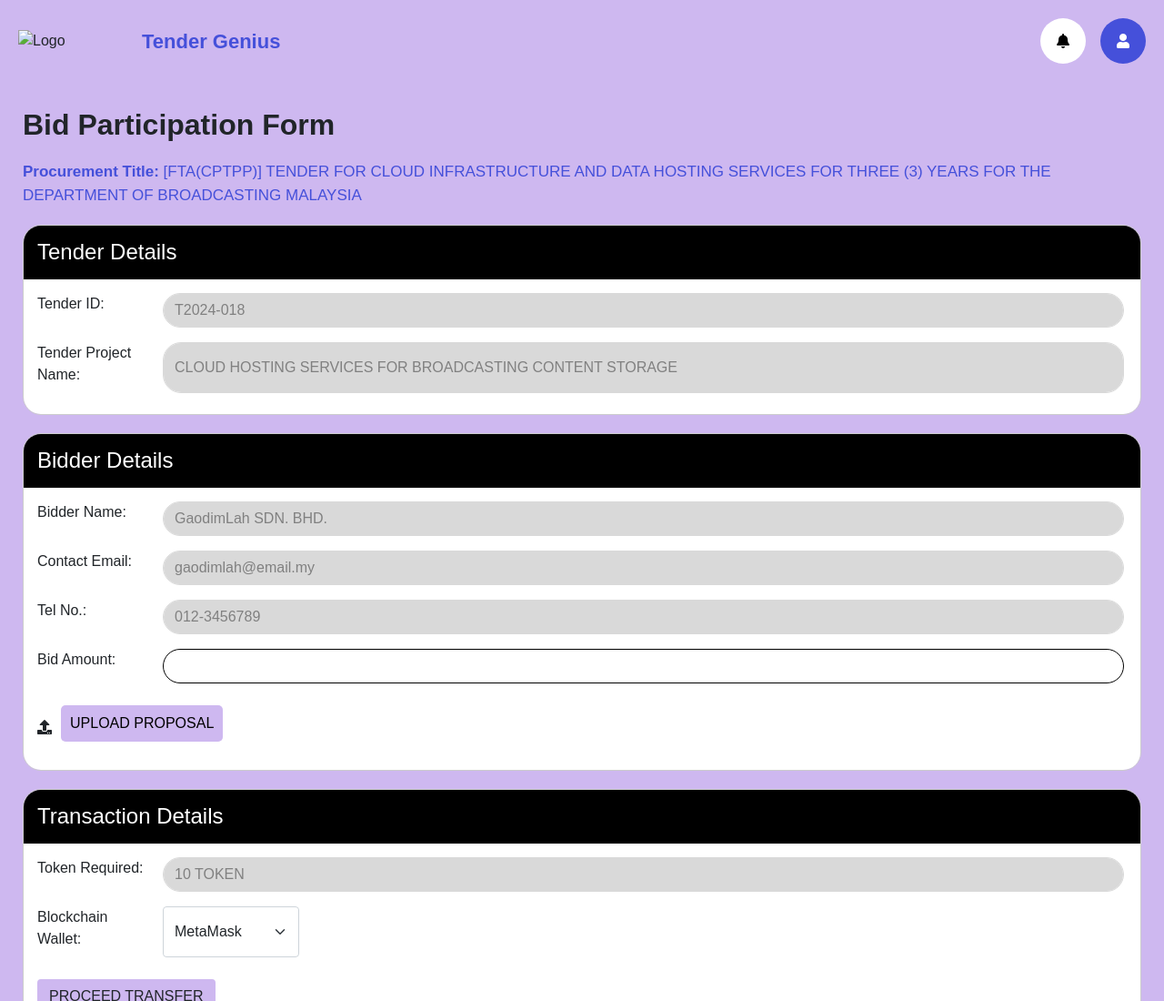
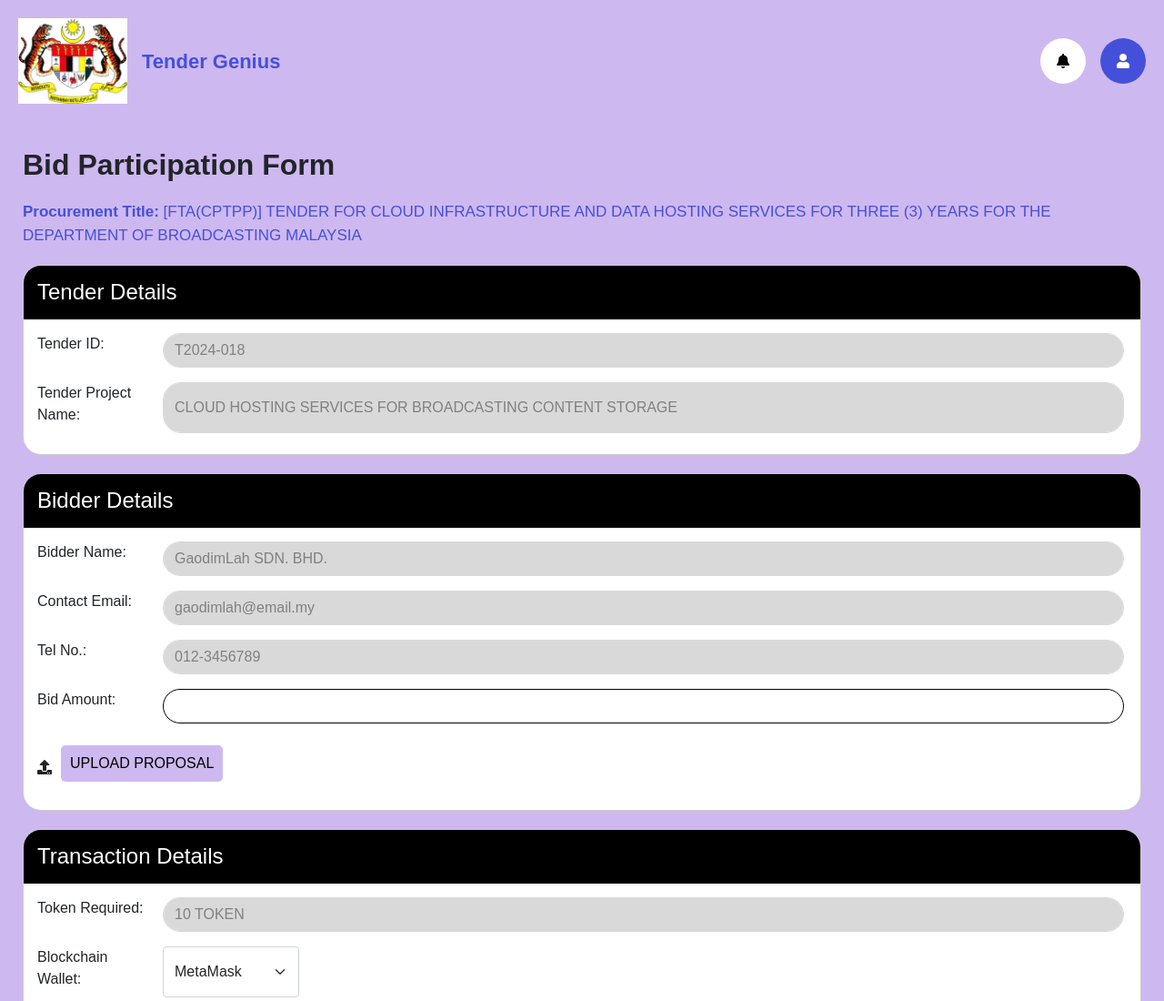
Before and after one commit to yxborahae/GaodimLah-Web-Project, a website: page frontend+backend/bid_participation_form.html in a window 1280 px wide. Shown: the top 1100 px of the page at 91% size. Drawn offline with nearby package versions, Linux system fonts and the light colour scheme.

Commit message:
correctPath

```diff
--- a/frontend+backend/bid_participation_form.html
+++ b/frontend+backend/bid_participation_form.html
@@ -15,7 +15,7 @@
     <div class="header">
         <div class="mb-5 d-flex align-items-center justify-content-between">
             <div class="d-flex align-items-center">
-                <img src="images/ms_logo.png" alt="Logo" style="width: 120px;">
+                <img src="../images/ms_logo.png" alt="Logo" style="width: 120px;">
                 <span class="ms-3 header-title">Tender Genius</span>
             </div>
             <div class="d-flex align-items-center">
```
Also changed, not shown: frontend+backend/images/ms_logo.png (added).
